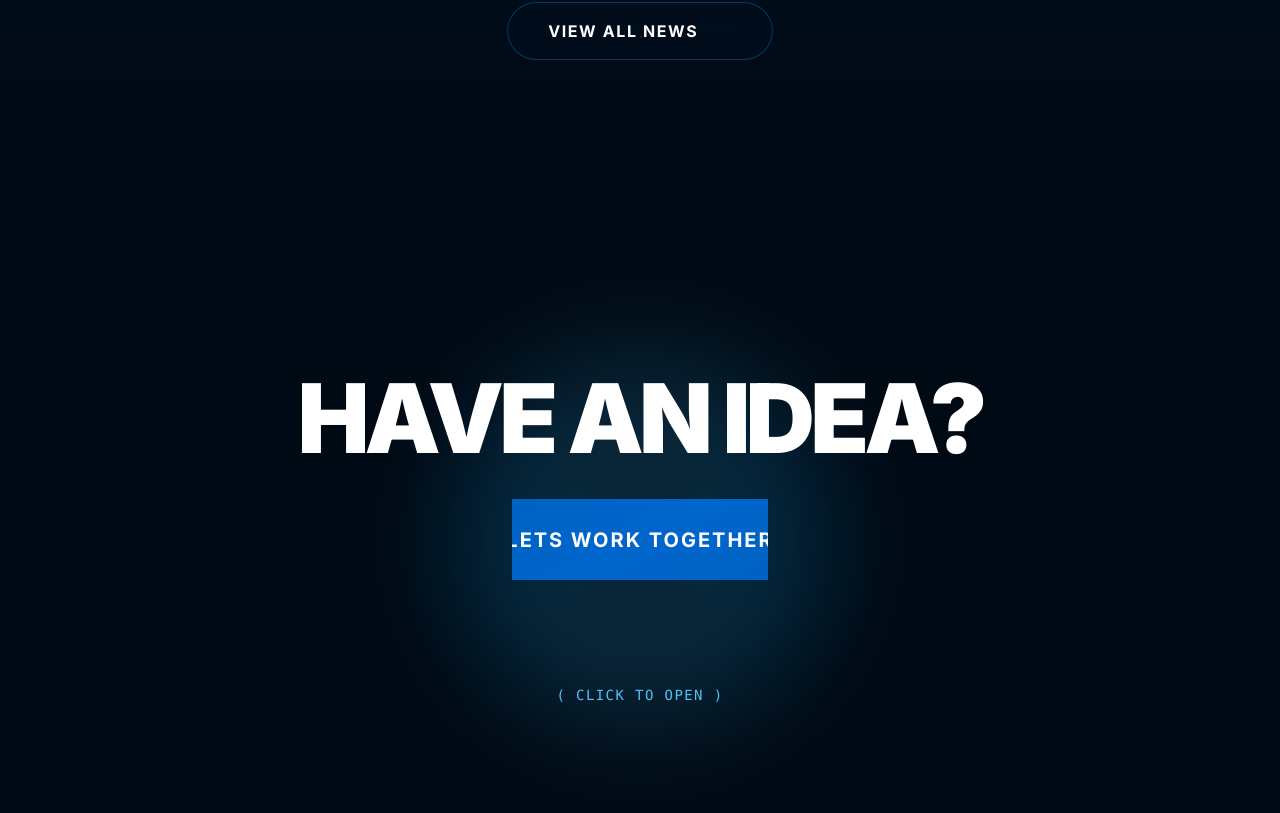
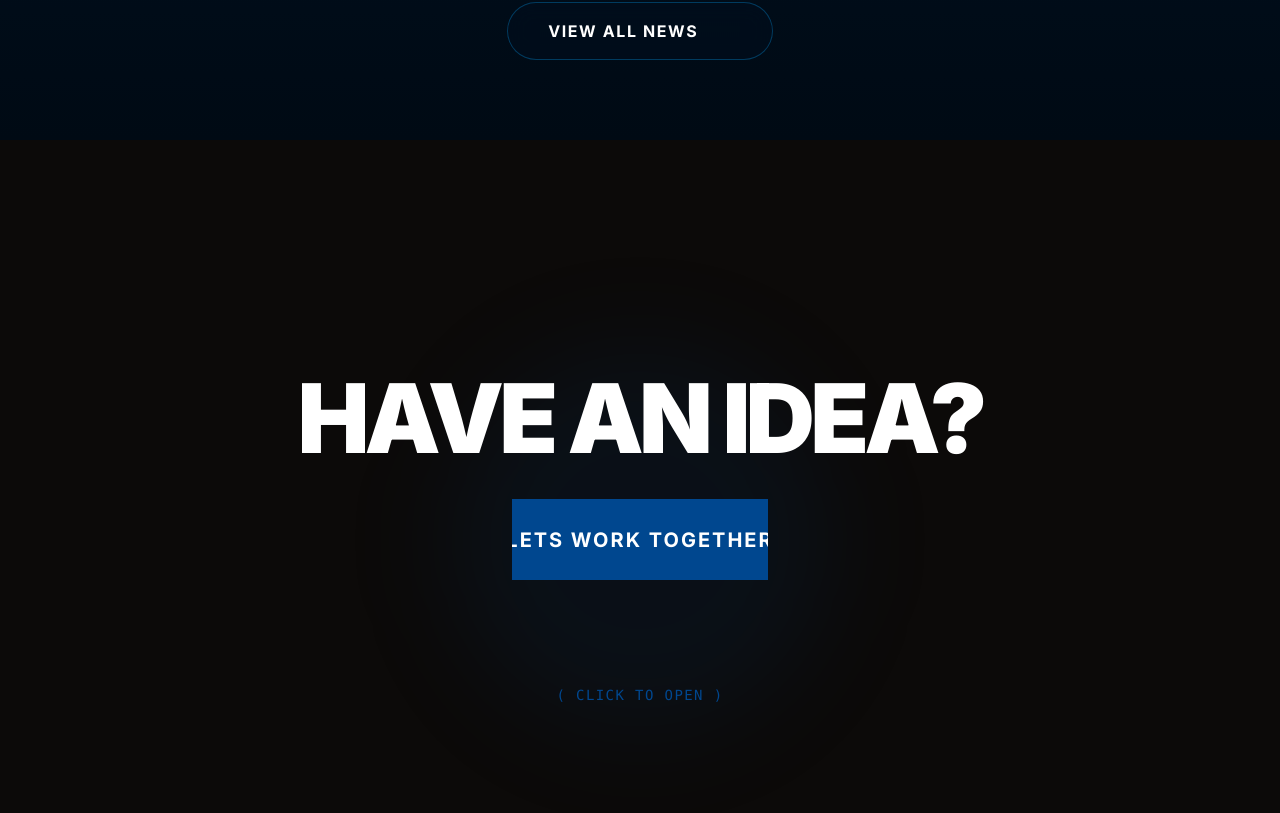
Before and after one commit to amaamoun99/ppc-united-new, a Next.js app: page / in a window 1280 px wide. Shown: the part 10407-11220 px from the top of the page. Built offline with nearby package versions, Linux system fonts and the light colour scheme.

Commit message:
adjusted get in touch

```diff
--- a/components/GetInTouch.js
+++ b/components/GetInTouch.js
@@ -89,11 +89,11 @@ export default function GetInTouch() {
   }, []);
 
   return (
-    <section ref={sectionRef} className="relative h-screen bg-blue-950 flex items-center justify-center overflow-hidden z-10">
+    <section ref={sectionRef} className="relative h-screen bg-stone-950 flex items-center justify-center overflow-hidden z-10">
 
       {/* --- BACKGROUND AMBIANCE --- */}
       <div className="absolute inset-0 z-0">
-          <div className="absolute top-1/2 left-1/2 -translate-x-1/2 -translate-y-1/2 w-[30vw] h-[30vw] bg-gradient-to-r from-blue-500/20 via-blue-400/15 to-blue-500/20 rounded-full blur-[50px] animate-pulse-slow" />
+          <div className="absolute top-1/2 left-1/2 -translate-x-1/2 -translate-y-1/2 w-[30vw] h-[30vw] bg-brand/10 rounded-full blur-[50px] animate-pulse-slow" />
       </div>
 
       {/* --- LAYER 1: THE CTA (Visible Initially) --- */}
@@ -105,7 +105,7 @@ export default function GetInTouch() {
             HAVE AN IDEA?
         </h2>
         {/* Visual-only button label (The actual click happens on the container below) */}
-        <div className="text-blue-400 font-mono uppercase tracking-widest text-sm animate-bounce mt-48">
+        <div className="text-brand font-mono uppercase tracking-widest text-sm animate-bounce mt-48">
             ( Click to Open )
         </div>
       </div>
@@ -116,8 +116,8 @@ export default function GetInTouch() {
         ref={containerRef}
         onClick={!isOpen ? openForm : undefined}
         className={`
-            absolute z-20 bg-gradient-to-br from-blue-700 via-blue-600 to-blue-700 w-full h-full flex items-center justify-center transition-colors duration-700
-            ${!isOpen ? 'cursor-pointer hover:from-blue-600 hover:via-blue-500 hover:to-blue-600' : 'bg-stone-100 cursor-default'}
+            absolute z-20 bg-brand w-full h-full flex items-center justify-center transition-colors duration-700
+            ${!isOpen ? 'cursor-pointer hover:bg-brand-light' : 'bg-stone-100 cursor-default'}
         `}
       >
         {/* THE TRIGGER TEXT (Visible when closed) */}
@@ -146,26 +146,26 @@ export default function GetInTouch() {
                 <div className="grid grid-cols-1 md:grid-cols-2 gap-8">
                     <div className="group form-element opacity-0">
                         <label className="block text-xs font-mono text-stone-400 uppercase mb-2">My Name is</label>
-                        <input type="text" placeholder="John Doe" className="w-full bg-transparent border-b border-stone-300 py-2 text-xl text-stone-900 focus:outline-none focus:border-blue-600 transition-colors" />
+                        <input type="text" placeholder="John Doe" className="w-full bg-transparent border-b border-stone-300 py-2 text-xl text-stone-900 focus:outline-none focus:border-brand transition-colors" />
                     </div>
                     <div className="group form-element opacity-0">
                         <label className="block text-xs font-mono text-stone-400 uppercase mb-2">Email Address</label>
-                        <input type="email" placeholder="john@example.com" className="w-full bg-transparent border-b border-stone-300 py-2 text-xl text-stone-900 focus:outline-none focus:border-blue-600 transition-colors" />
+                        <input type="email" placeholder="john@example.com" className="w-full bg-transparent border-b border-stone-300 py-2 text-xl text-stone-900 focus:outline-none focus:border-brand transition-colors" />
                     </div>
                 </div>
 
                 <div className="group form-element opacity-0">
                     <label className="block text-xs font-mono text-stone-400 uppercase mb-2">Phone Number</label>
-                    <input type="tel" placeholder="+966 ..." className="w-full bg-transparent border-b border-stone-300 py-2 text-xl text-stone-900 focus:outline-none focus:border-blue-600 transition-colors" />
+                    <input type="tel" placeholder="+966 ..." className="w-full bg-transparent border-b border-stone-300 py-2 text-xl text-stone-900 focus:outline-none focus:border-brand transition-colors" />
                 </div>
 
                 <div className="group form-element opacity-0">
                     <label className="block text-xs font-mono text-stone-400 uppercase mb-2">Tell us about your project</label>
-                    <textarea rows="3" placeholder="We need a MEP solution for..." className="w-full bg-transparent border-b border-stone-300 py-2 text-xl text-stone-900 focus:outline-none focus:border-blue-600 transition-colors resize-none" />
+                    <textarea rows="3" placeholder="We need a MEP solution for..." className="w-full bg-transparent border-b border-stone-300 py-2 text-xl text-stone-900 focus:outline-none focus:border-brand transition-colors resize-none" />
                 </div>
 
                 <div className="pt-8 form-element opacity-0">
-                    <button className="w-full bg-blue-900 text-white py-6 rounded-none hover:bg-blue-800 transition-colors text-lg font-bold tracking-widest uppercase">
+                    <button className="w-full bg-stone-900 text-white py-6 rounded-none hover:bg-brand transition-colors text-lg font-bold tracking-widest uppercase">
                         Send Inquiry
                     </button>
                 </div>
```
